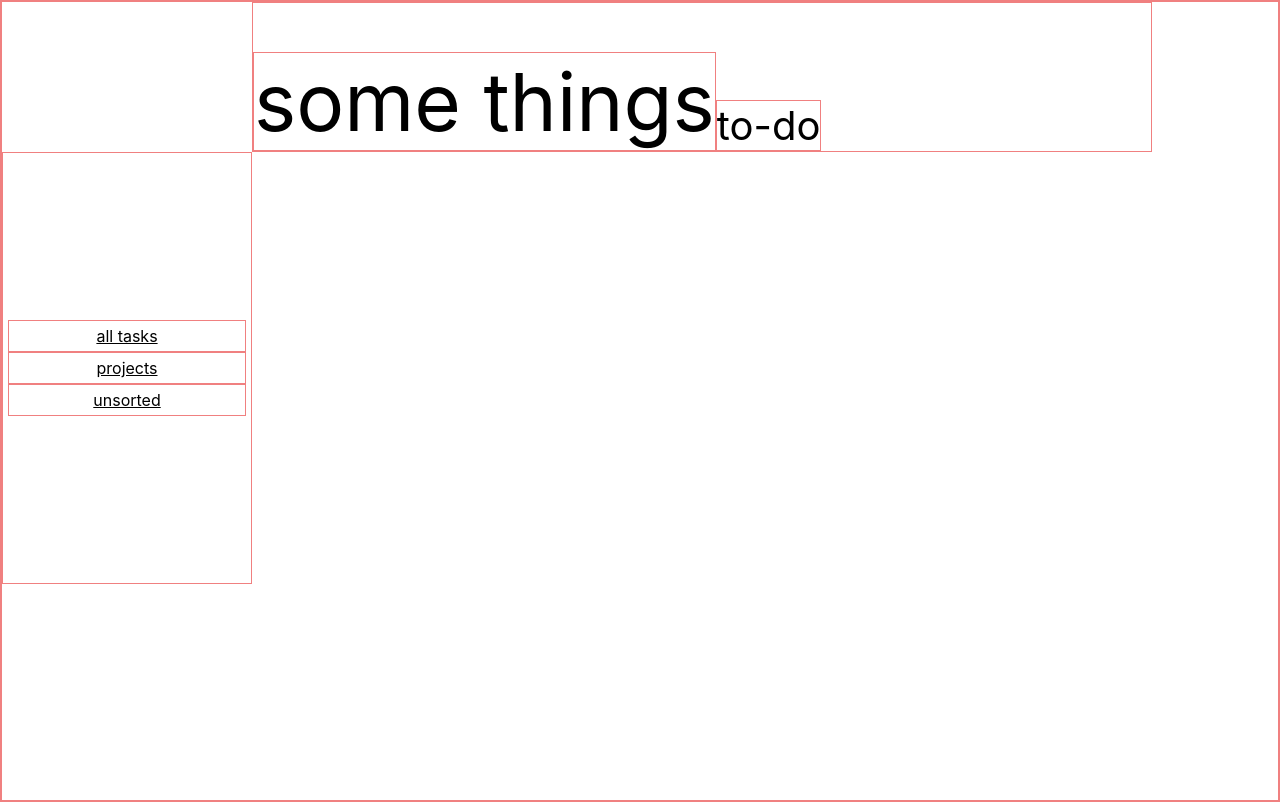
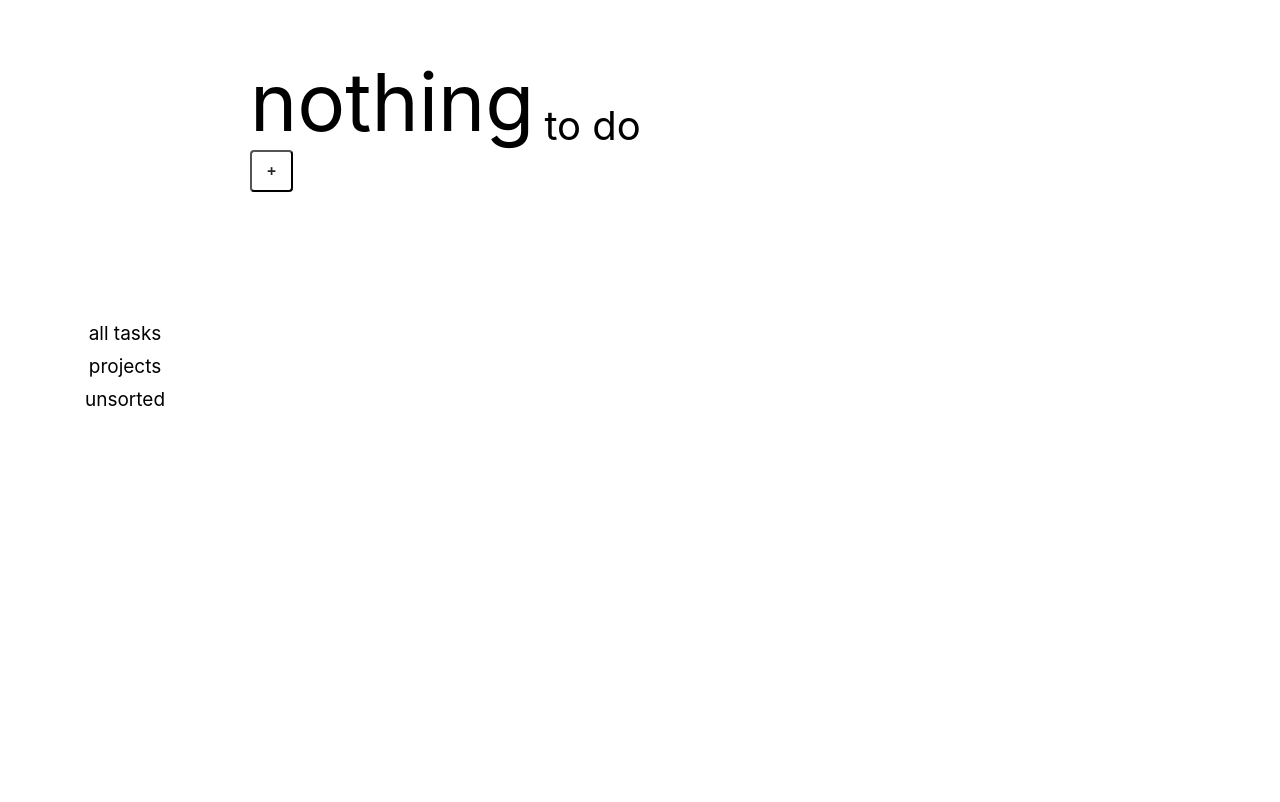
Before and after one commit to cora-type/to-do, a website built with webpack: page dist/index.html in a window 1280 px wide. Built offline with nearby package versions, Linux system fonts and the light colour scheme.

Commit message:
styling changes

```diff
--- a/src/index.js
+++ b/src/index.js
@@ -2,6 +2,7 @@ import "./styles.css";
 
 import { initialize } from "./pageLoad";
 
+let todoList;
+initialize(document.body);
+
 // document.addEventListener("DOMContentLoaded", function () {}
-
-initialize(document.body);
--- a/src/pageLoad.js
+++ b/src/pageLoad.js
@@ -3,50 +3,68 @@ import edit from "./edit.svg";
 let initialize = (container) => {
   headers(container);
   sidebars(container);
+  tasks(container);
 };
 
+//Create header.
 let headers = (container) => {
-  // create heading parent
   let heading = document.createElement("div");
+  let headingStatus = document.createElement("div");
+  let headingTitle = document.createElement("div");
+
   heading.classList.add("heading");
-  // creating heading children
-  let headingStatus = document.createElement("div");
   headingStatus.classList.add("heading", "heading-status");
-  headingStatus.innerText = "some things ";
-  let headingTitle = document.createElement("div");
   headingTitle.classList.add("heading", "heading-title");
-  headingTitle.innerText = "to-do";
+
+  headingStatus.innerText = "nothing ";
+  headingTitle.innerText = "to do";
   // append children to parent, and append parent to container
   heading.append(headingStatus, headingTitle);
   container.append(heading);
 };
 
+//Create sidebar.
 let sidebars = (container) => {
   let sidebar = document.createElement("div");
+  let sidebarAll = document.createElement("div");
+  let sidebarProjects = document.createElement("div");
+  let sidebarUnsorted = document.createElement("div");
+
   sidebar.classList.add("sidebar");
+  sidebarAll.classList.add("sidebar", "sidebar-all");
+  sidebarProjects.classList.add("sidebar", "sidebar-projects");
+  sidebarUnsorted.classList.add("sidebar", "sidebar-unsorted");
 
-  let sidebarAll = document.createElement("div");
-  sidebarAll.classList.add("sidebar", "sidebar-all");
+  sidebarProjects.innerText = "projects";
   sidebarAll.innerText = "all tasks";
-  let sidebarProjects = document.createElement("div");
-  sidebarProjects.classList.add("sidebar", "sidebar-projects");
-  sidebarProjects.innerText = "projects";
-  let sidebarUnsorted = document.createElement("div");
-  sidebarUnsorted.classList.add("sidebar", "sidebar-unsorted");
   sidebarUnsorted.innerText = "unsorted";
 
   sidebar.append(sidebarAll, sidebarProjects, sidebarUnsorted);
   container.appendChild(sidebar);
 };
 
+//Create task container.
 let tasks = (container) => {
   let tasklist = document.createElement("div");
+  let button = document.createElement("div");
+  let addButton = document.createElement("button");
+
   tasklist.classList.add("task-list");
+  button.classList.add("button");
+  addButton.classList.add("add");
 
-  let img = new Image();
-  img.src = edit;
+  addButton.innerText = "+";
 
-  tasklist.append(img);
+  button.appendChild(addButton);
+  tasklist.appendChild(button);
+  container.appendChild(tasklist);
+};
+
+let taskMaker = (container) => {
+  let formContainer = document.createElement("div");
+  formContainer.classList.add("form-container");
+
+  container.appendChild(formContainer);
 };
 
 export { initialize };
--- a/src/toDo.js
+++ b/src/toDo.js
@@ -4,7 +4,6 @@ class toDo {
     this.description = description;
     this.dueDate = dueDate;
     this.priority = priority;
-    this.notes = notes;
     this.checklist = checklist;
   }
 }
```
Also changed, not shown: dist/index.html, src/style.scss (added), src/styles.css.
